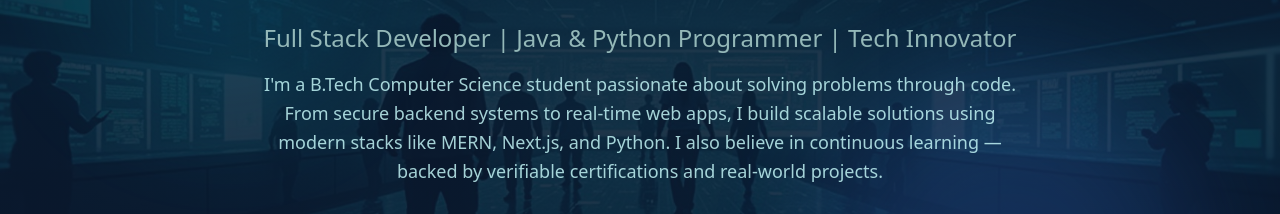
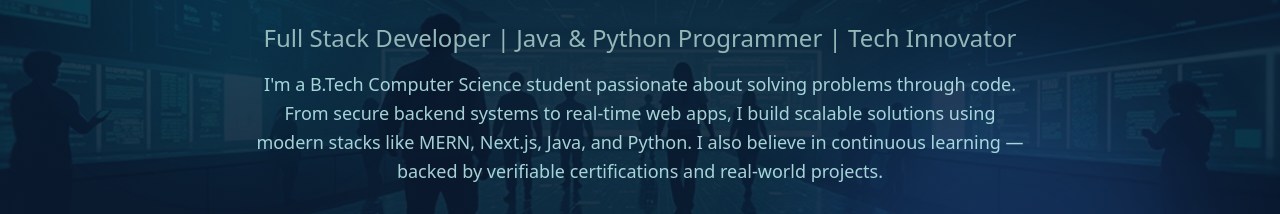
Before and after one commit to ronaessi-28/Viney_Portfolio, a React (Vite) app: page / in a window 1280 px wide. Shown: the part 259-473 px from the top of the page. Built offline with nearby package versions, Linux system fonts and the light colour scheme; the HTML template or start-up script is replaced by a standard one.

Commit message:
Update intro text

```diff
--- a/src/components/Hero.tsx
+++ b/src/components/Hero.tsx
@@ -41,7 +41,7 @@ const Hero = () => {
           <p className="text-lg mb-8 text-foreground/80 max-w-3xl mx-auto leading-relaxed animate-slide-up delay-200">
             I'm a B.Tech Computer Science student passionate about solving problems through code.
             From secure backend systems to real-time web apps, I build scalable solutions using modern stacks
-            like MERN, Next.js, and Python. I also believe in continuous learning — backed by verifiable
+            like MERN, Next.js, Java, and Python. I also believe in continuous learning — backed by verifiable
             certifications and real-world projects.
           </p>
 
```
